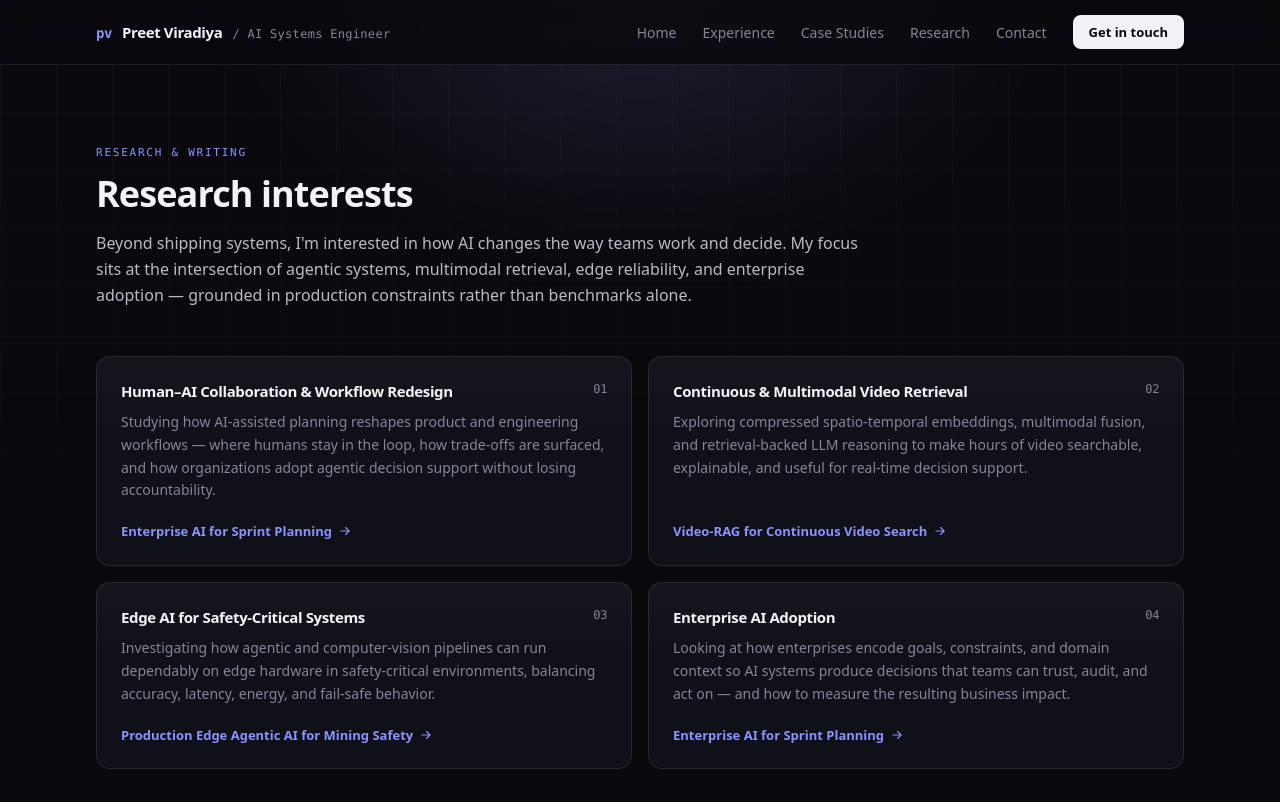
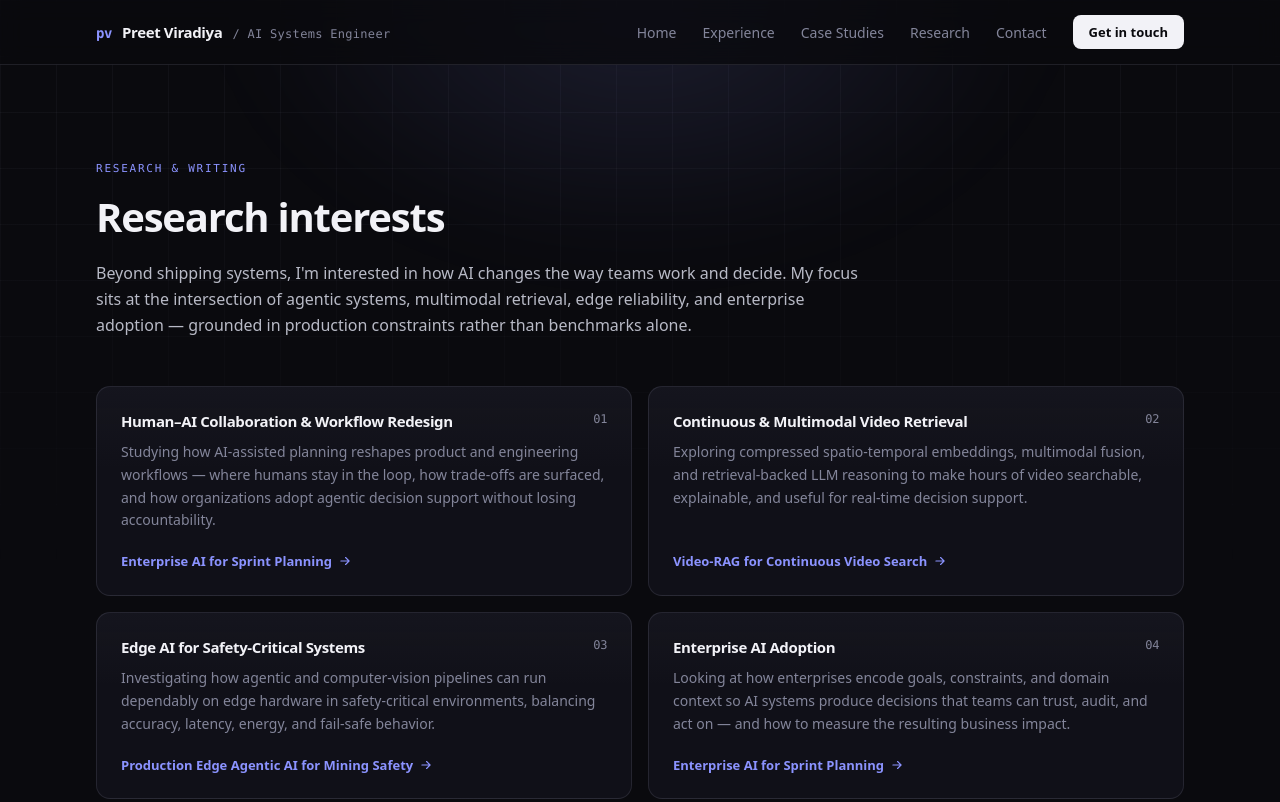
Before and after one commit to pinakin7/pinakin7.github.io, an Astro site: page /research in a window 1280 px wide. Shown: the top 802 px of the page. Built offline with nearby package versions, Linux system fonts and the light colour scheme; Astro itself is replaced by a stand-in of ours.

Commit message:
Refactor Research page layout: replace static content with PageHeader component for improved structure and styling

```diff
--- a/src/pages/research.astro
+++ b/src/pages/research.astro
@@ -1,6 +1,7 @@
 ---
 import BaseLayout from '../layouts/BaseLayout.astro';
 import ResearchSection from '../components/ResearchSection.astro';
+import PageHeader from '../components/PageHeader.astro';
 import seo from '../data/seo.json';
 ---
 
@@ -10,17 +11,12 @@ import seo from '../data/seo.json';
   keywords={seo.research.keywords}
   path="/research/"
 >
-  <section class="container-page py-16 sm:py-20">
-    <p class="eyebrow">Research & writing</p>
-    <h1 class="mt-3 text-3xl font-extrabold tracking-tight sm:text-4xl" style="color: var(--color-ink);">
-      Research interests
-    </h1>
-    <p class="mt-4 max-w-3xl text-base leading-relaxed" style="color: var(--color-ink-soft);">
-      Beyond shipping systems, I'm interested in how AI changes the way teams
-      work and decide. My focus sits at the intersection of agentic systems,
-      multimodal retrieval, edge reliability, and enterprise adoption — grounded
-      in production constraints rather than benchmarks alone.
-    </p>
+  <section class="container-page py-16 sm:py-24">
+    <PageHeader
+      eyebrow="Research & writing"
+      title="Research interests"
+      lede="Beyond shipping systems, I'm interested in how AI changes the way teams work and decide. My focus sits at the intersection of agentic systems, multimodal retrieval, edge reliability, and enterprise adoption — grounded in production constraints rather than benchmarks alone."
+    />
 
     <div class="mt-12">
       <ResearchSection detailed={true} />
```
